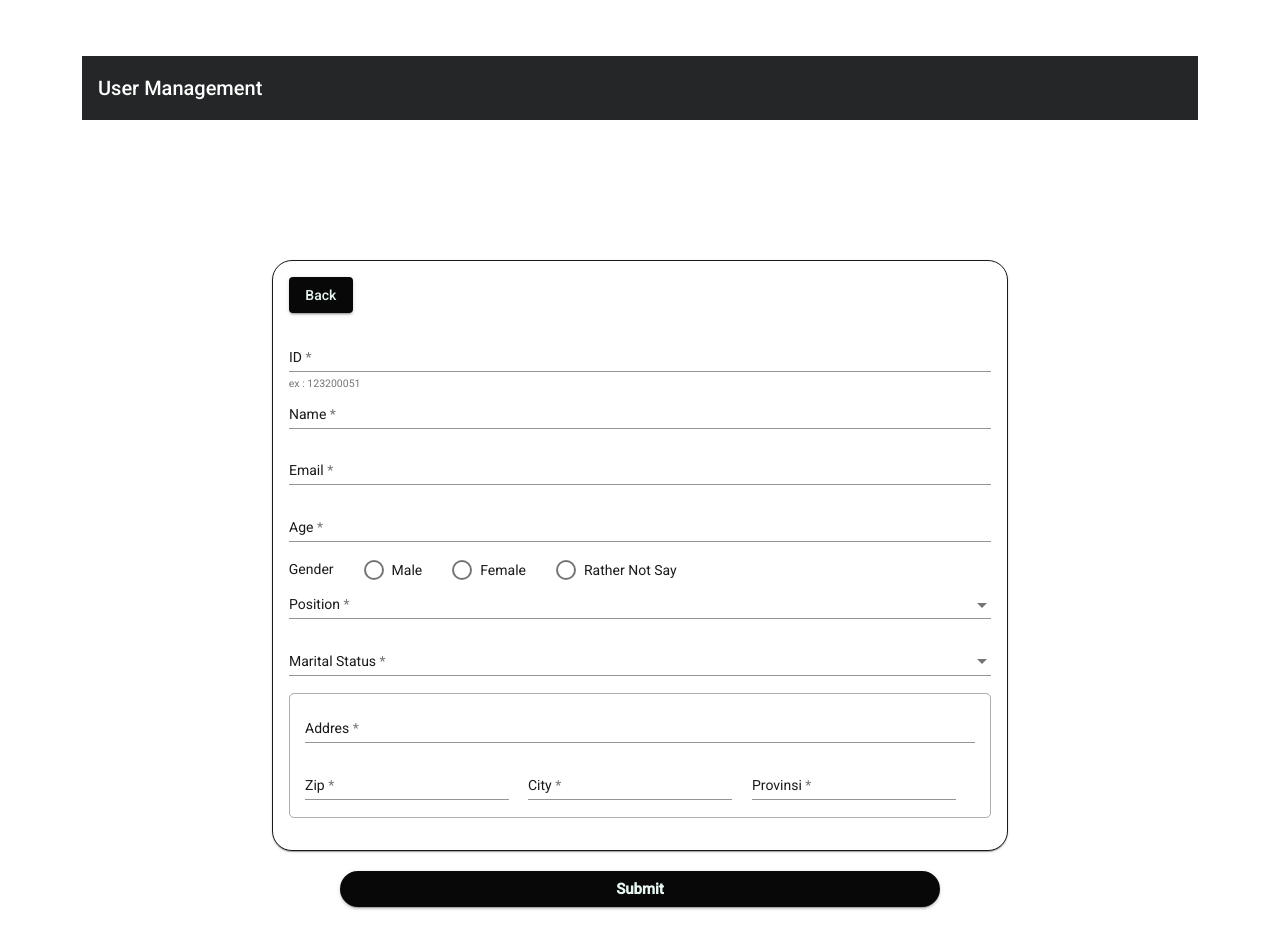
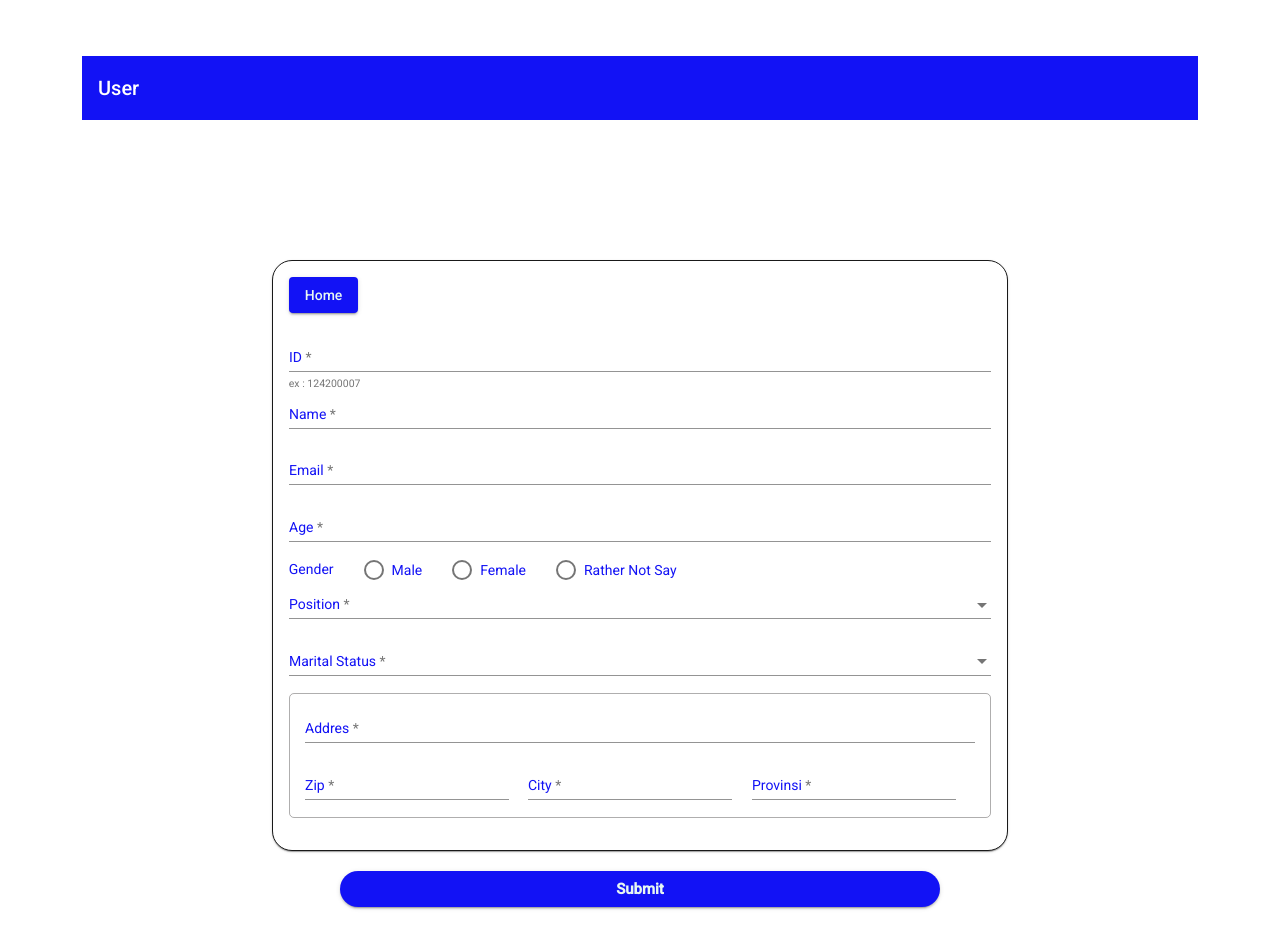
Before and after one commit to mazdatulqorinah14/MazdatulQorinah_upn_zetta_learning, an Angular app in the folder AngularProject/: page /user/list in a window 1280 px wide. Both pictures are taken after a click on the button "Add User". Built offline with nearby package versions, Linux system fonts and the light colour scheme.

Commit message:
angular day 7 selesai horee

```diff
--- a/AngularProject/src/app/app.component.html
+++ b/AngularProject/src/app/app.component.html
@@ -1,7 +1,7 @@
 <div class="navbar">
     <mat-toolbar>
         <mat-toolbar-row>
-            <span>User Management</span>
+            <span>User</span>
         </mat-toolbar-row>
     </mat-toolbar>
   </div>
--- a/AngularProject/src/app/app.component.scss
+++ b/AngularProject/src/app/app.component.scss
@@ -7,12 +7,12 @@
 }
 
 mat-toolbar {
-    background-color: #242627;
+    background-color: #1212f5;
     color: #fff;
 }
 
 .content {
-    color: #2C3333;
+    color: #1212f5;
     height: 100%;
     padding: 2rem;
 }
--- a/AngularProject/src/app/user-management/user-creation/user-creation.component.html
+++ b/AngularProject/src/app/user-management/user-creation/user-creation.component.html
@@ -1,11 +1,11 @@
 <mat-card class="example-card">
-    <button mat-raised-button class="btn-back" [routerLink]="['..','list']">Back</button>
+    <button mat-raised-button class="btn-back" [routerLink]="['..','list']">Home</button>
     <mat-card-content class="atas">
         <form [formGroup]="form">
             <mat-form-field class="example-full-width">
                 <mat-label>ID</mat-label>
                 <input type="text" matInput formControlName="id">
-                <mat-hint>ex : 123200051</mat-hint>
+                <mat-hint>ex : 124200007</mat-hint>
             </mat-form-field>
             <mat-form-field class="example-full-width">
                 <mat-label>Name</mat-label>
--- a/AngularProject/src/app/user-management/user-creation/user-creation.component.scss
+++ b/AngularProject/src/app/user-management/user-creation/user-creation.component.scss
@@ -1,5 +1,5 @@
 *{
-    color: #191a1a;
+    color: #1212f5;
 }
 
 .example-card {
@@ -20,7 +20,7 @@
 
 .btn-back {
     color: #E7F6F2;
-    background-color: #080808;
+    background-color: #1212f5;
 }
 
 .btn-back:hover {
@@ -66,7 +66,7 @@ li{
 .sbm{
     width: 600px;
     margin-top: 20px;
-    background-color: #080808;
+    background-color: #1212f5;
     color: #E7F6F2;
     border-radius: 20px;
     font-weight: bold;
@@ -74,7 +74,7 @@ li{
 }
 
 .sbm:hover {
-    background-color: #080808;
+    background-color: #1212f5;
     transform: scale(1.02)
 }
 
--- a/AngularProject/src/app/user-management/user-edit/user-edit.component.scss
+++ b/AngularProject/src/app/user-management/user-edit/user-edit.component.scss
@@ -20,11 +20,11 @@
 
 .btn-back {
     color: #E7F6F2;
-    background-color: #395B64;
+    background-color: #1212f5;
 }
 
 .btn-back:hover {
-    background-color: #29768d;
+    background-color: #1212f5;
     transform: scale(1.02)
 }
 
@@ -66,7 +66,7 @@ li{
 .sbm{
     width: 600px;
     margin-top: 20px;
-    background-color: #395B64;
+    background-color: #1212f5;
     color: #E7F6F2;
     border-radius: 20px;
     font-weight: bold;
@@ -74,7 +74,7 @@ li{
 }
 
 .sbm:hover {
-    background-color: #29768d;
+    background-color: #1212f5;
     transform: scale(1.02)
 }
 
--- a/AngularProject/src/app/user-management/user-list/user-list.component.html
+++ b/AngularProject/src/app/user-management/user-list/user-list.component.html
@@ -1,4 +1,4 @@
-<h1>List User</h1>
+<h1>List</h1>
 <hr />
 <div class="addUser">
     <button mat-raised-button class="btn-add" [routerLink]="['..','create' ]">Add User</button>
--- a/AngularProject/src/app/user-management/user-list/user-list.component.scss
+++ b/AngularProject/src/app/user-management/user-list/user-list.component.scss
@@ -54,18 +54,18 @@ h3{
 }
 
 #ubah{
-    color:red ;
+    color:black ;
 }
 #dtl{
-    color: blue;
+    color: black;
 }
 
 .btn-add {
-    background-color: #1e1f20;
+    background-color: #1212f5;
     color: rgb(248, 248, 248);
 }
 
 .btn-add:hover {
-    background-color: #677174;
+    background-color: #1212f5;
     transform: scale(1.02)
 }
```
